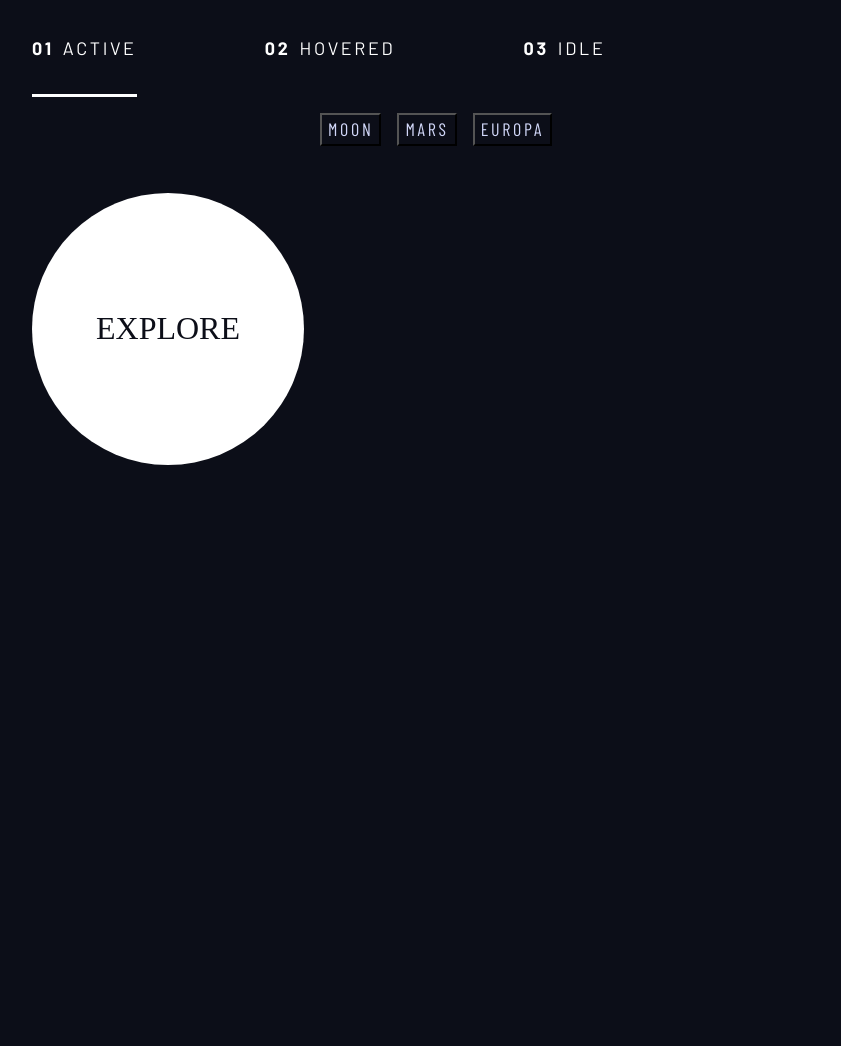
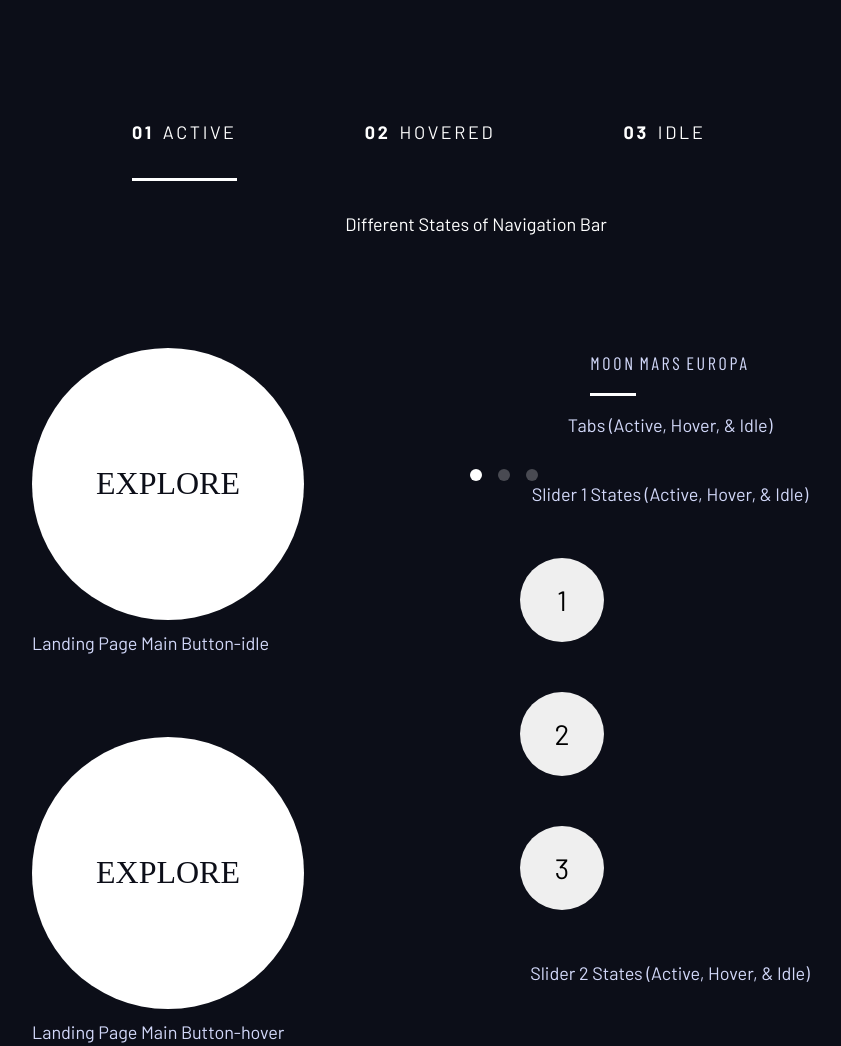
Before and after one commit to zaharscript/space-travel-site, a plain HTML site: page design-system.html in a window 1280 px wide. Shown: the part 1393-2439 px from the top of the page, without its empty margins (164-1005 px from the left). Before the commit the page ends 1939 px from the top, so only its background shows below. Drawn offline with nearby package versions, Linux system fonts and the light colour scheme; a script that the page names is missing; a web font is replaced by a local one.

Commit message:
design system add tab and slider

```diff
--- a/design-system.html
+++ b/design-system.html
@@ -91,38 +91,61 @@
             </div>
         </section>
 
-        <section class="flow" id="interactive-elements">
+        <section class="flow" id="interactive-elements" >
             <h2 class="numbered-title"><span>03</span> Interactive elements</h2>
 
             <!-- navigation -->
-            <div >
-                <nav>
-                    <ul class="primary-navigation underline-indicators flex">
+            <div class="navigation" >
+                <nav >
+                    <ul class="primary-navigation underline-indicators flex" >
                         <li class="active"><a class="uppercase text-white letter-spacing-2" href="#"><span>01</span>Active</a></li>
                         <li><a class="uppercase text-white letter-spacing-2" href="#"><span>02</span>Hovered</a></li>
                         <li><a class="uppercase text-white letter-spacing-2" href="#"><span>03</span>Idle</a></li>
                     </ul>
                 </nav>
+                <p >Different States of Navigation Bar</p>
             </div>
 
-            <div class="flex">
+            <div class="flex" >
+                <div class="inline-block">
                 <div style="margin-top: 5rem;">
-                    <!-- explore button -->
+                    <!-- explore button idle-->
                     <a href="#" class="large-button uppercase ff-serif fs-600 text-dark bg-white">Explore</a>
                 </div>
+                <p class="text-accent">Landing Page Main Button-idle</p>
 
-                <div style="margin-bottom: 50vh">
-                    <!-- Tabs -->
-                    <div class="tab flex" >
-                        <button  class="uppercase text-accent  ff-sans-cond bg-dark letter-spacing-2">Moon</button>
-                        <button class="uppercase text-accent  ff-sans-cond bg-dark letter-spacing-2">Mars</button>
-                        <button class="uppercase text-accent  ff-sans-cond bg-dark letter-spacing-2">Europa</button>
+                <div style="margin-top: 5rem;">
+                    <!-- explore button hover-->
+                    <a href="#" class="large-button-2 uppercase ff-serif fs-600 text-dark bg-white">Explore</a>
+                </div>
+                <p class="text-accent">Landing Page Main Button-hover</p>
+                </div>
+
+                <div class="flow" style="flex-basis: 100%; --flow-space: 4rem;">
+                    <div  class="" style="margin: 50px ;display:block; text-align:center" >
+                        <!-- Tabs -->
+                        <div class="tab-list underline-indicators " style="padding:  var(--underline-gap, 1rem) 0; " >
+                            <button  aria-selected="true" class="uppercase text-accent  ff-sans-cond bg-dark letter-spacing-2">Moon</button>
+                            <button aria-selected="false" class="uppercase text-accent  ff-sans-cond bg-dark letter-spacing-2">Mars</button>
+                            <button aria-selected="false" class="uppercase text-accent  ff-sans-cond bg-dark letter-spacing-2">Europa</button>
+                        </div>
+                        <p class="text-accent">Tabs (Active, Hover, & Idle)</p>
+                        <!-- Dots -->
+                        <div class="dot-indicators flex " style="margin-top:30px" >
+                            <button  aria-selected="true" ><span class="sr-only">Slide title</span></button>
+                            <button aria-selected="false" ><span class="sr-only">Slide title </span></button>
+                            <button aria-selected="false" ><span class="sr-only">Slide title</span></button>
+                        </div>
+                        <p class="text-accent">Slider 1 States (Active, Hover, & Idle)</p>
+
+                        <!-- Numbers -->
+                        <div class="number-indicators">
+                            <button class="active">1</button>
+                            <button>2</button>
+                            <button>3</button>
+                        </div>
+                        <p class="text-accent">Slider 2 States (Active, Hover, & Idle)</p>
                     </div>
-
-
-                    <!-- Dots -->
-
-                    <!-- Numbers -->
                 </div>
             </div>
         </section>
--- a/index.css
+++ b/index.css
@@ -110,6 +110,11 @@ select {
 /*-------------------*/
 
 /* general */
+.inline-block{
+    display:inline-block;
+    gap: var (--gap, 1rem);
+}
+
 .flex {
     display: flex;
     gap: var(--gap, 1rem);
@@ -215,8 +220,14 @@ select {
 /*  Components     */
 /*-----------------*/
 
+.navigation{
+    margin: 100px 100px 30px 100px;
+}
 
-
+.navigation >p {
+    text-align: center;
+    margin-top: 30px;
+}
 .large-button{
     position: relative;
     display: grid;
@@ -226,9 +237,22 @@ select {
     border-radius: 50%;
     text-decoration: none;
     aspect-ratio: 1;
+    margin: 30px 100px 10px 0;
 }
 
-.large-button::after {
+.large-button-2{
+    position: relative;
+    display: grid;
+    z-index: 1;
+    padding: 0 2em;
+    place-items: center;
+    border-radius: 50%;
+    text-decoration: none;
+    aspect-ratio: 1;
+    margin: 30px 100px 10px 0;
+}
+
+.large-button-2::after {
     content: '';
     position: absolute;
     z-index: -1;
@@ -240,8 +264,8 @@ select {
     transition: opacity 500ms linear, transform 750ms ease-in-out;
 
 }
-.large-button:hover::after,
-.large-button:focus::after{
+.large-button-2:hover::after,
+.large-button-2:focus::after{
  opacity: 1;
  transform: scale(1.5);
 }
@@ -264,7 +288,9 @@ select {
 }
 
 .underline-indicators > * {
+    cursor: pointer;
     padding:  var(--underline-gap, 1rem) 0;
+    border: 0;
     border-bottom: .2rem solid hsl( var(--clr-white) / 0 );
 }
 
@@ -273,6 +299,57 @@ select {
     border-color:hsl( var(--clr-white) / .5) ;
 }
 
-.underline-indicators > .active {
+.underline-indicators > .active,
+.underline-indicators > [aria-selected="true"] {
+    border-color: hsl( var(--clr-white) / 1);
     border-color: hsl( var(--clr-white) / 1);
 }
+
+.tab-list {
+    --gap: 2rem;
+}
+
+.dot-indicators > *{
+    cursor: pointer;
+    border: 0;
+    aspect-ratio: 1;
+    border-radius: 50%;
+    background-color: hsl( var(--clr-white) / .25);
+}
+
+.dot-indicators > *:hover,
+.dot-indicators > *:focus {
+    background-color:hsl( var(--clr-white) /.5) ;
+}
+
+.dot-indicators > [aria-selected="true"] {
+    background-color: hsl( var(--clr-white) / 1);
+
+}
+
+.number-indicators > * {
+    cursor: pointer;
+    border: 0;
+    aspect-ratio: 1;
+    height: 3em;
+    width: 3em;
+    border-radius: 50%;
+    display: block;
+    margin: 50px;
+    font-size: var(--fs-500);
+
+}
+
+
+.number-indicators > *:hover {
+    background-color: hsl(var(--clr-dark) );
+    color: hsl( var(--clr-white) );
+    border: 1px solid hsl(var(--clr-white))
+}
+
+
+.number-indicators > *:focus {
+    background-color: hsl(var(--clr-dark) );
+    color: hsl( var(--clr-white) );
+    border: 1px solid hsl(var(--clr-white) / .25)
+}
```
